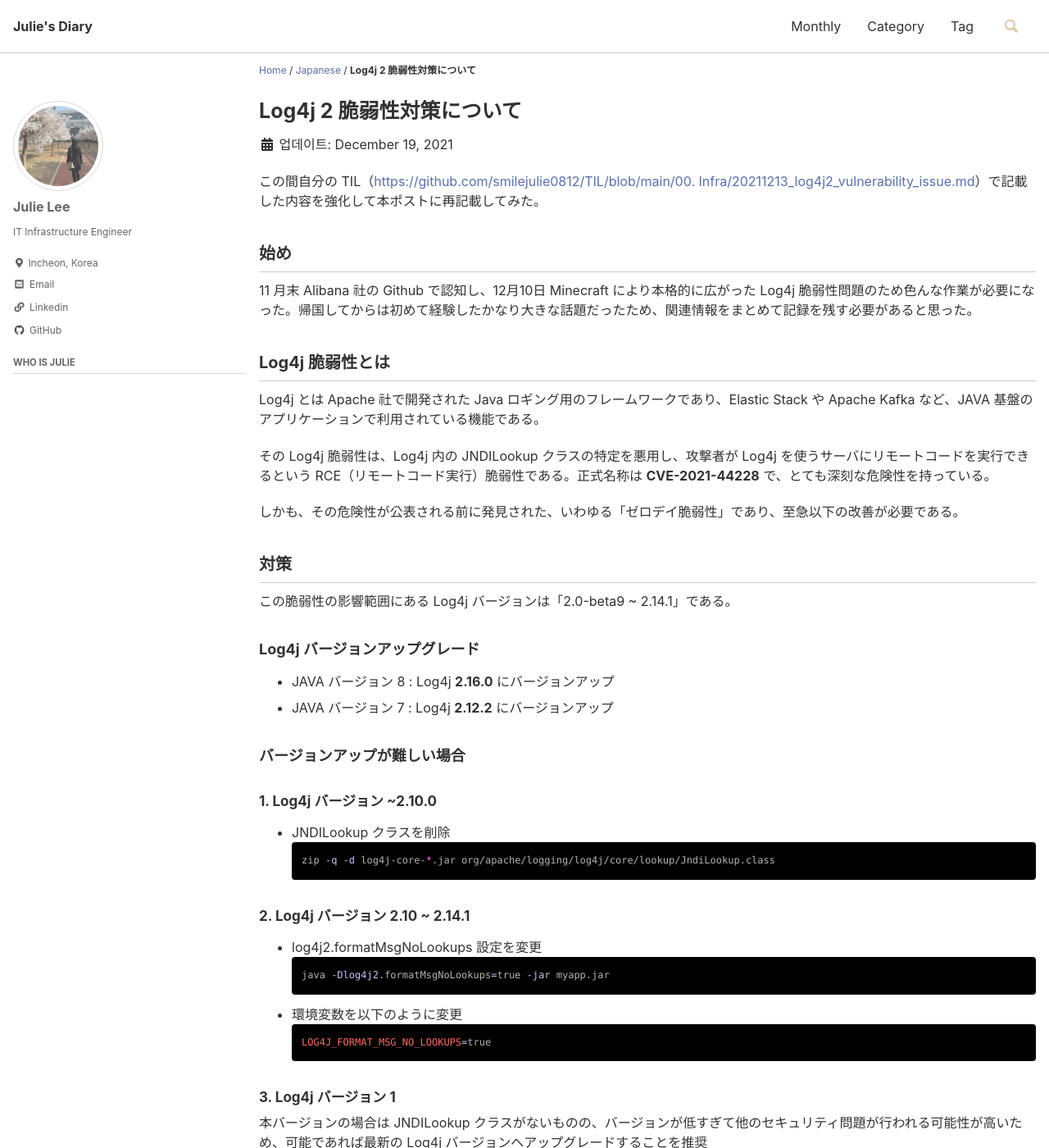
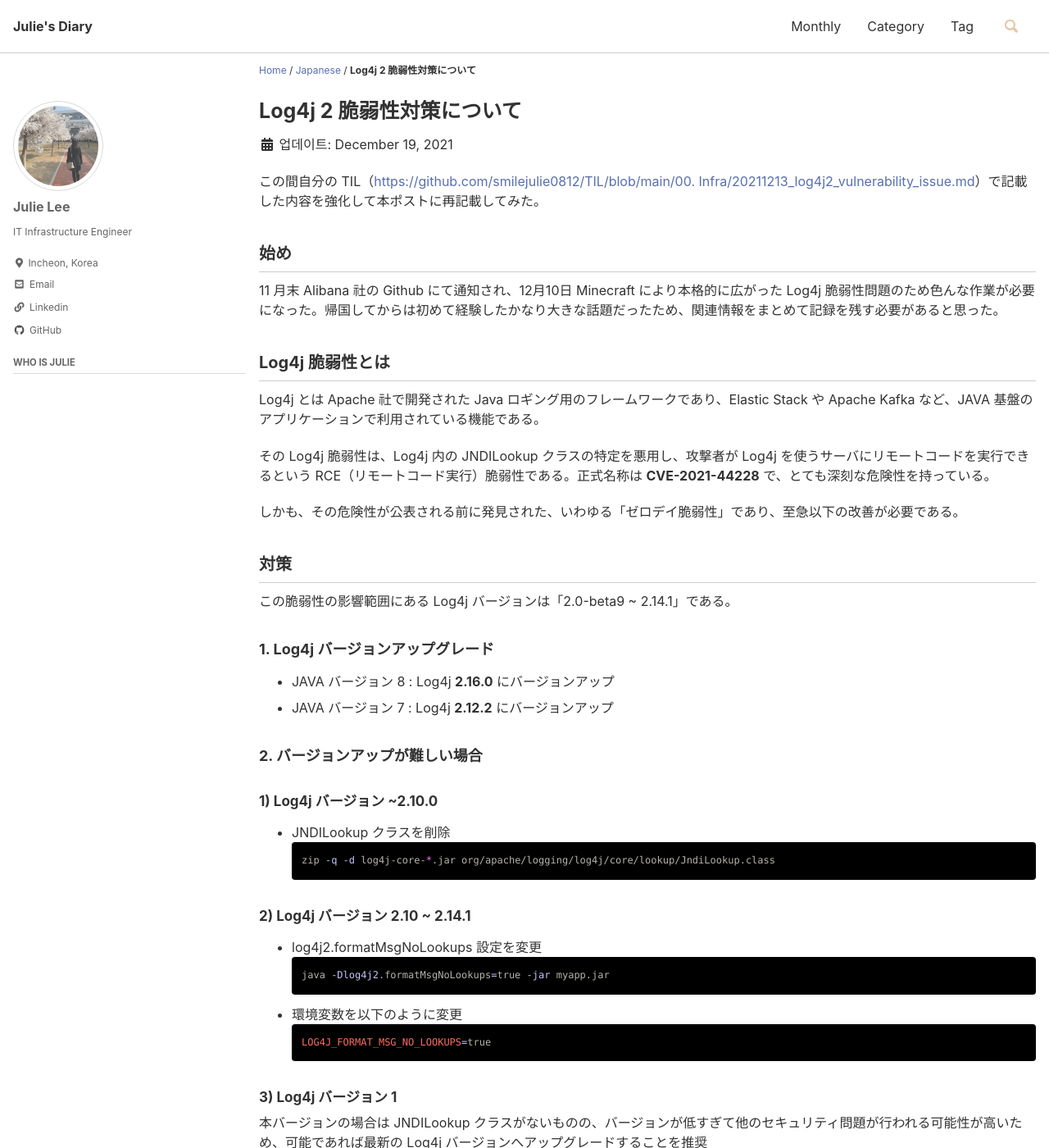
Before and after one commit to smilejulie0812/smilejulie0812.github.io, a Jekyll site: the page built from _posts/2021-12-19-log4j2vulnerabilityisuue.md, in a window 1280 px wide and 1400 px high. Shown: the whole window at 82% size. Built offline with Jekyll 4.4.1, drawn with Linux system fonts in a browser that asks for light colours; cached includes are drawn as plain includes; some of the changed text lies outside the part shown.

Commit message:
Update 2021-12-19-log4j2vulnerabilityisuue.md

````diff
--- a/_posts/2021-12-19-log4j2vulnerabilityisuue.md
+++ b/_posts/2021-12-19-log4j2vulnerabilityisuue.md
@@ -14,7 +14,7 @@ sidebar:
 
 ## 始め
 
-11 月末 Alibana 社の Github で認知し、12月10日 Minecraft により本格的に広がった Log4j 脆弱性問題のため色んな作業が必要になった。帰国してからは初めて経験したかなり大きな話題だったため、関連情報をまとめて記録を残す必要があると思った。
+11 月末 Alibana 社の Github にて通知され、12月10日 Minecraft により本格的に広がった Log4j 脆弱性問題のため色んな作業が必要になった。帰国してからは初めて経験したかなり大きな話題だったため、関連情報をまとめて記録を残す必要があると思った。
 
 ## Log4j 脆弱性とは
 
@@ -28,21 +28,21 @@ Log4j とは Apache 社で開発された Java ロギング用のフレームワ
 
 この脆弱性の影響範囲にある Log4j バージョンは「2.0-beta9 ~ 2.14.1」である。
 
-### Log4j バージョンアップグレード
+### 1. Log4j バージョンアップグレード
 
 - JAVA バージョン 8 : Log4j **2.16.0** にバージョンアップ
 - JAVA バージョン 7 : Log4j **2.12.2** にバージョンアップ
 
-### バージョンアップが難しい場合
+### 2. バージョンアップが難しい場合
 
-#### 1. Log4j バージョン ~2.10.0
+#### 1) Log4j バージョン ~2.10.0
 
 - JNDILookup クラスを削除
 ```bash
 zip -q -d log4j-core-*.jar org/apache/logging/log4j/core/lookup/JndiLookup.class
 ```
 
-#### 2. Log4j バージョン 2.10 ~ 2.14.1
+#### 2) Log4j バージョン 2.10 ~ 2.14.1
 
 - log4j2.formatMsgNoLookups 設定を変更
 ```bash
````
Also changed, not shown: other parts of _posts/2021-12-19-log4j2vulnerabilityisuue.md (+2 -2 lines).
